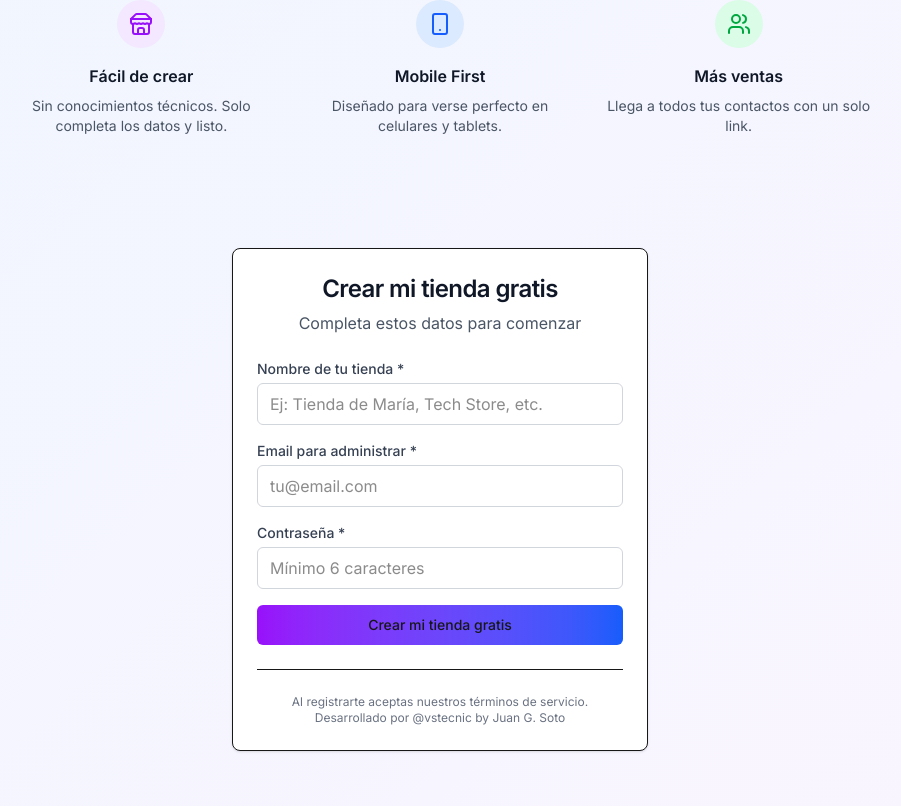
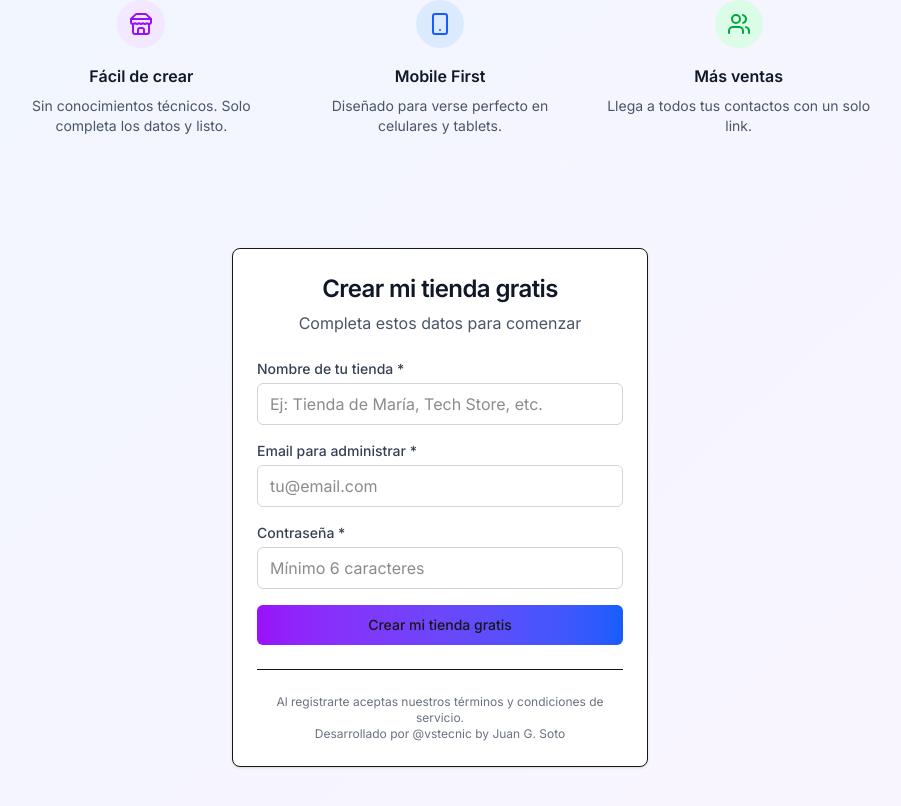
Before and after one commit to jgsvdespliegues/publica-web, a Next.js app: page / in a window 1280 px wide. Shown: the part 312-1118 px from the top of the page, without its empty margins (200-1101 px from the left). Built offline with nearby package versions, Linux system fonts and the light colour scheme.

Commit message:
copy modificado

```diff
--- a/src/app/page.tsx
+++ b/src/app/page.tsx
@@ -204,7 +204,7 @@ export default function LandingPage() {
 
               <div className="mt-6 pt-6 border-t text-center">
                 <p className="text-xs text-gray-500">
-                  Al registrarte aceptas nuestros términos de servicio.
+                  Al registrarte aceptas nuestros términos y condiciones de servicio.
                   <br />
                   Desarrollado por @vstecnic by Juan G. Soto
                 </p>
```
